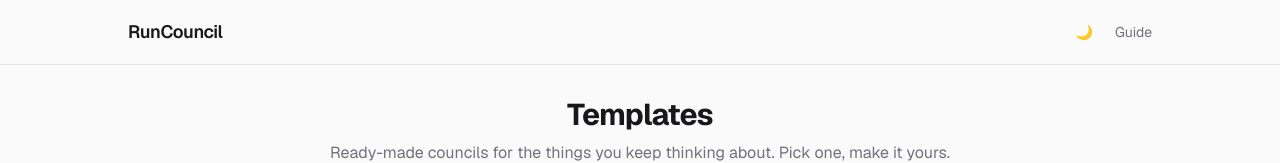
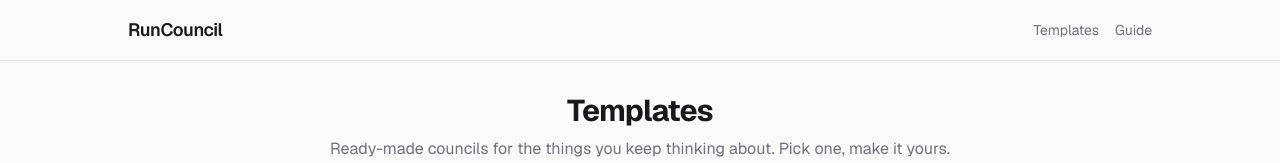
Before and after one commit to AgentPerrow/runcouncil, a Next.js app: page /templates in a window 1280 px wide. Shown: the top 163 px of the page. Built offline with nearby package versions, Linux system fonts and the light colour scheme.

Commit message:
remove dark mode toggle from header, light mode only for now

```diff
--- a/src/app/page.tsx
+++ b/src/app/page.tsx
@@ -215,13 +215,6 @@
             RunCouncil
           </button>
           <div className="flex items-center gap-4">
-            <button
-              onClick={toggleTheme}
-              className="rounded-md p-1.5 text-sm text-zinc-500 hover:text-zinc-900 dark:hover:text-zinc-100"
-              title={isDark ? "Switch to light mode" : "Switch to dark mode"}
-            >
-              {isDark ? "☀️" : "🌙"}
-            </button>
             <a href="/templates" className="text-sm text-zinc-500 hover:text-zinc-900 dark:hover:text-zinc-100">
               Templates
             </a>
--- a/src/app/templates/page.tsx
+++ b/src/app/templates/page.tsx
@@ -25,13 +25,9 @@
             RunCouncil
           </Link>
           <div className="flex items-center gap-4">
-            <button
-              onClick={toggleDark}
-              className="rounded-md p-1.5 text-sm text-zinc-500 hover:text-zinc-900 dark:hover:text-zinc-100"
-              title={isDark ? "Switch to light mode" : "Switch to dark mode"}
-            >
-              {isDark ? "☀️" : "🌙"}
-            </button>
+            <Link href="/templates" className="text-sm text-zinc-500 hover:text-zinc-900 dark:hover:text-zinc-100">
+              Templates
+            </Link>
             <Link href="/guide" className="text-sm text-zinc-500 hover:text-zinc-900 dark:hover:text-zinc-100">
               Guide
             </Link>
```
